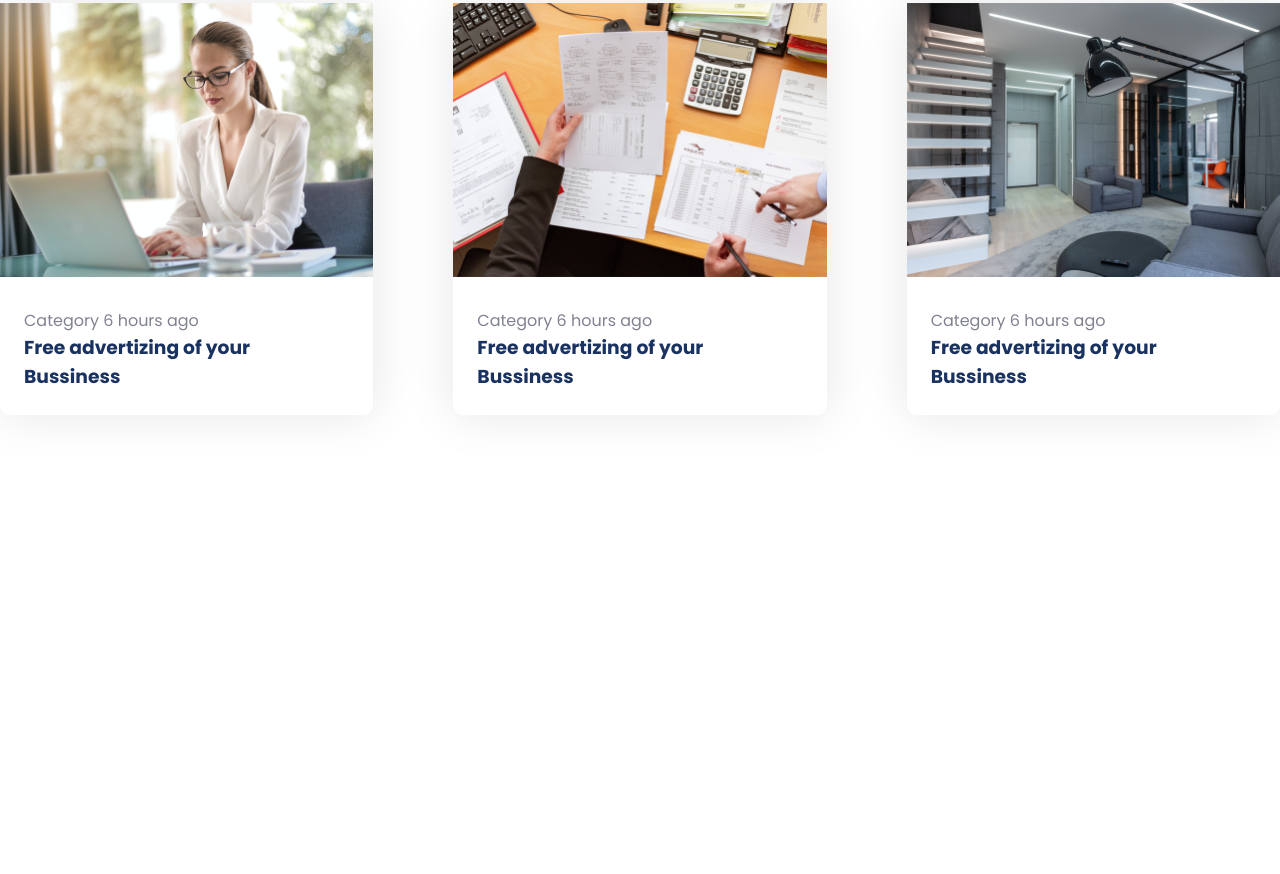
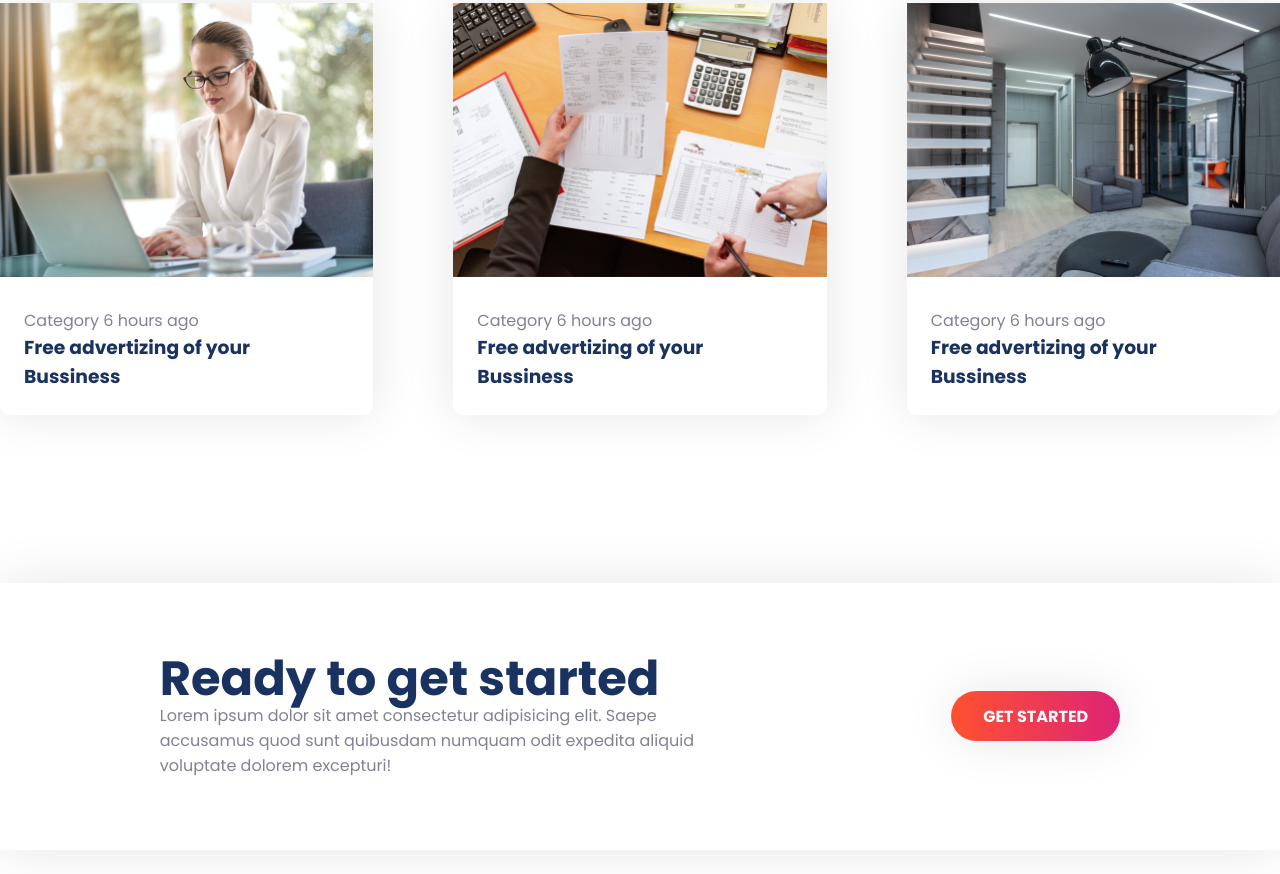
Before and after one commit to yusharnadi/landing01, a plain HTML site: page index.html in a window 1280 px wide. Shown: the part 5879-6753 px from the top of the page. Before the commit the page ends 6438 px from the top, so only its background shows below. Drawn offline with nearby package versions, Linux system fonts and the light colour scheme.

Commit message:
add ready cta

```diff
--- a/css/style.css
+++ b/css/style.css
@@ -98,7 +98,7 @@ ul {
     width: 100%;
 }
 .w-50 {
-    width: 100%;
+    width: 50%;
 }
 
 .mx-auto {
@@ -232,6 +232,10 @@ ul {
     }
     .sm-text-xl {
         font-size: 3rem;
+    }
+    .sm-px-10 {
+        padding-left: 3.5em;
+        padding-right: 3.5em;
     }
 }
 
@@ -433,7 +437,14 @@ ul {
 .blog .d-grid {
     column-gap: 5em;
 }
-.blog article {
+.blog .d-grid article {
     border-radius: 10px;
 }
 /* ===== /Blog Section Style ===== */
+
+/* ===== Ready-cta Section Style ===== */
+.ready-cta .d-flex{
+    align-items: center;
+    justify-content: space-around;
+}
+/* ===== /Ready-cta Section Style ===== */
--- a/index.html
+++ b/index.html
@@ -247,9 +247,9 @@
                     </div>
                 </div>
             </section>
-            <!-- /Service Stat Section  -->
+            <!-- /Service Section  -->
 
-            <!-- Recent-work Stat Section  -->
+            <!-- Recent-work Section  -->
             <section class="recent-work">
                 <div class="container mx-auto py-10">
                     <span class="d-inline bnt btn-primary bg-gradient-peach text-red">Digital Experience</span>
@@ -312,9 +312,9 @@
                     </div>
                 </div>
             </section>
-            <!-- /Recent-work Stat Section  -->
+            <!-- /Recent-work Section  -->
 
-            <!-- Blog Stat Section  -->
+            <!-- Blog Section  -->
             <section class="blog">
                 <div class="container mx-auto py-10">
                     <div class="text-center">
@@ -359,7 +359,25 @@
                     </div>
                 </div>
             </section>
-            <!-- /Blog Stat Section  -->
+            <!-- /Blog Section  -->
+            <!-- Ready-cta Section  -->
+            <section class="ready-cta container mx-auto py-5">
+                <div class="d-flex flex-wrap btn-shadow py-10 sm-px-10">
+                    <div class="w-50">
+                        <h2 class="text-lg sm-text-xl text-dark">Ready to get started</h2>
+                        <p class="text-gray">
+                            Lorem ipsum dolor sit amet consectetur adipisicing elit. Saepe accusamus quod sunt quibusdam numquam odit expedita aliquid voluptate
+                            dolorem excepturi!
+                        </p>
+                    </div>
+                    <div class="cols py-5">
+                        <a href="#" class="btn btn-primary btn-shadow bg-gradient d-block">
+                            <span class="text-uppercase text-sm">Get Started</span>
+                        </a>
+                    </div>
+                </div>
+            </section>
+            <!-- /Ready-cta Section  -->
         </main>
         <!-- @@@@@@@@@@@@@@@ /MAIN SECTION @@@@@@@@@@@@@@@ -->
         <script
```
